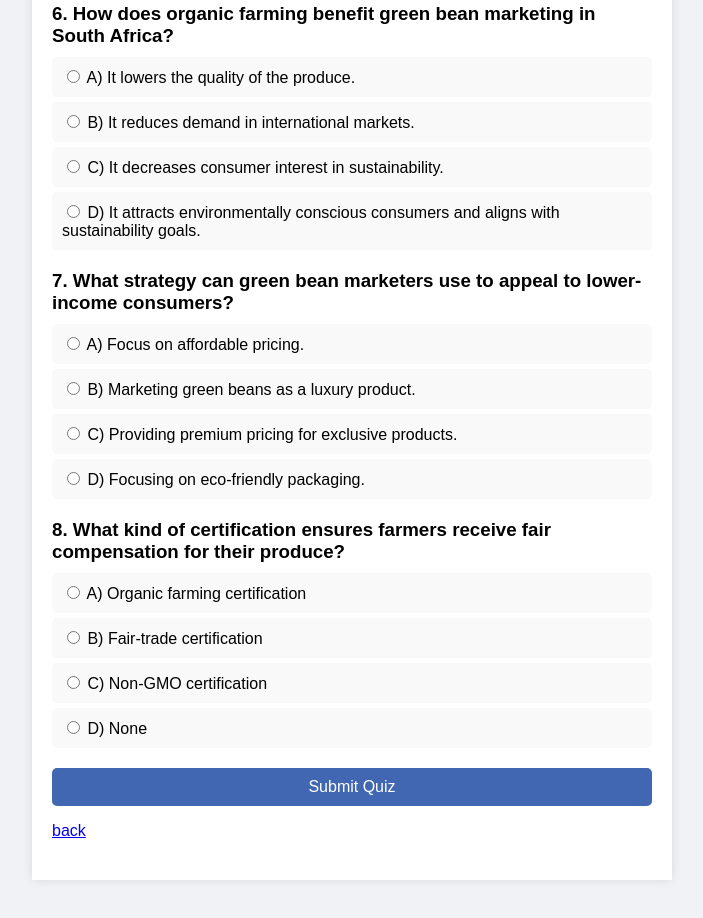
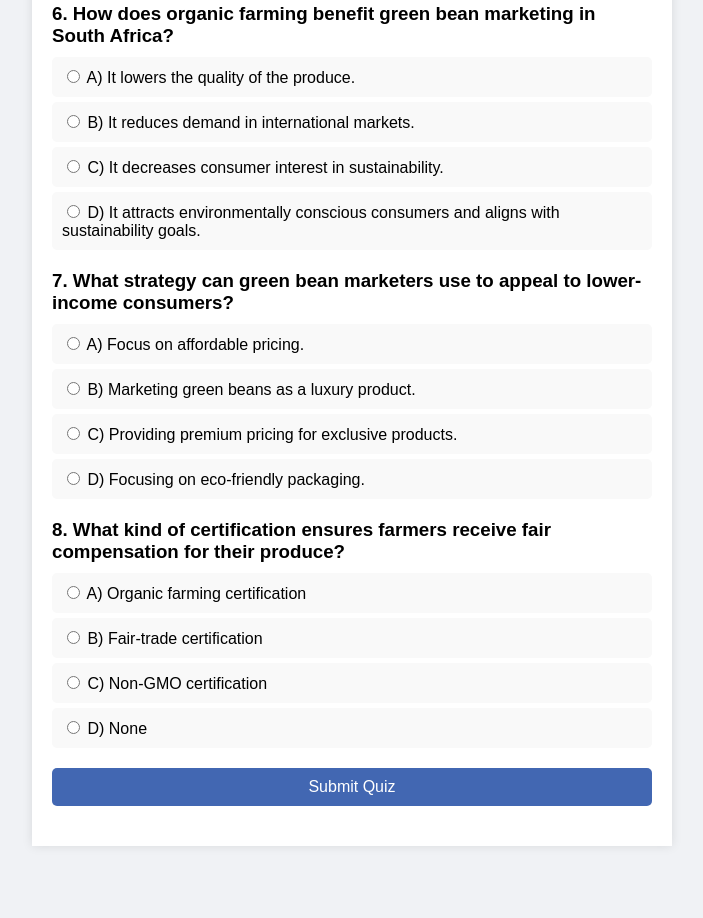
Before and after one commit to Banelle001/online-simple-quiz, a plain HTML site: page all questions.html in a window 1280 px wide. Shown: the part 1410-2328 px from the top of the page, without its empty margins (288-991 px from the left). After the commit the page ends 2306 px from the top, so only its background shows below. Drawn offline with Linux system fonts and the light colour scheme.

Commit message:
all questions.html

```diff
--- a/all questions.html
+++ b/all questions.html
@@ -143,7 +143,6 @@
             </div>
 
             <button type="button" class="submit-btn" onclick="submitQuiz()">Submit Quiz</button>
-            <a href="index.html"><p>back</p></a>
 
             <div class="result" id="result"></div>
         </form>
```
